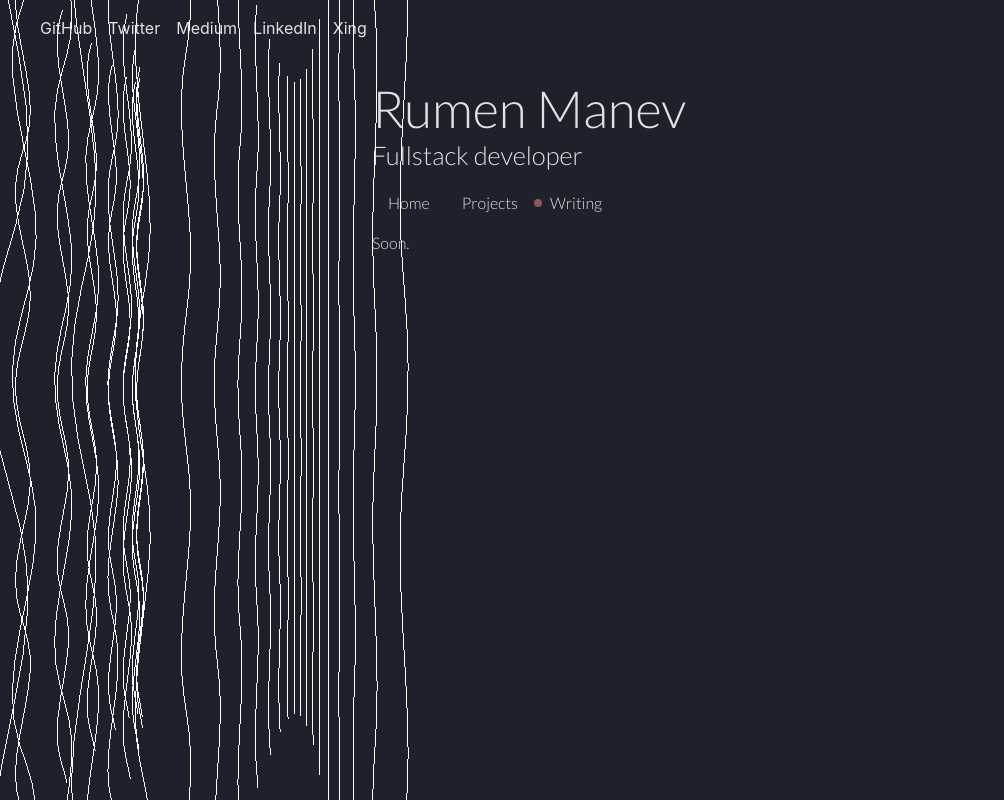
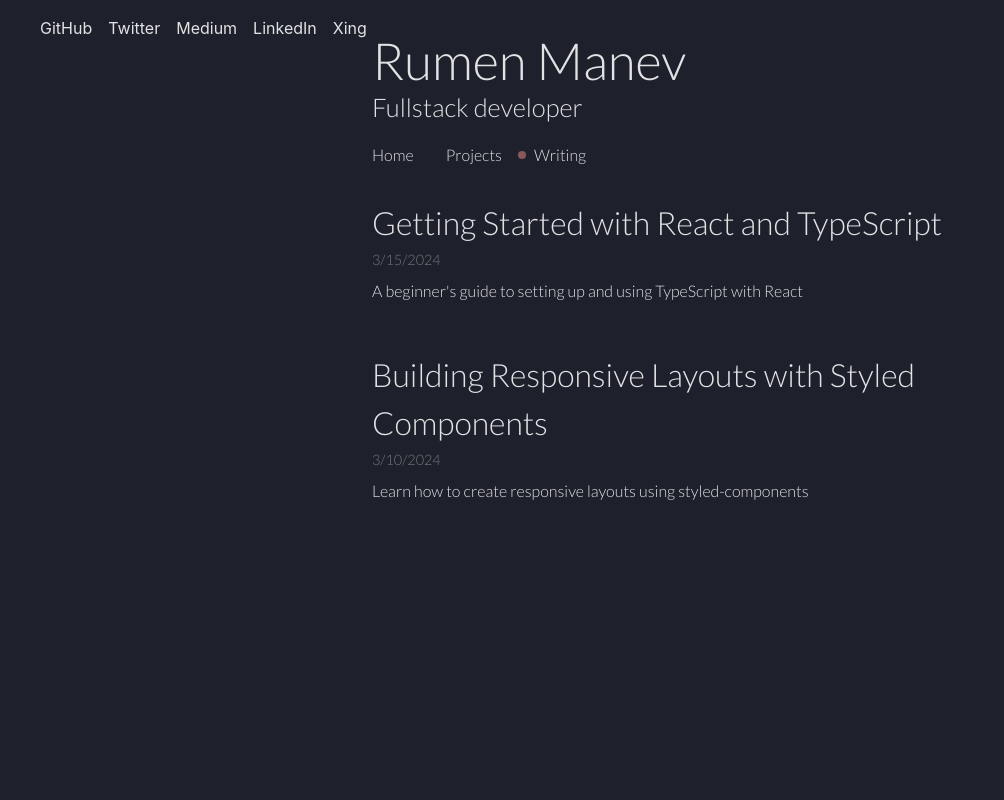
Before and after one commit to rum-n/rmanev9, a React (Vite) app: page /writing in a window 1280 px wide. Shown: the top 800 px of the page, without its empty margins (0-1004 px from the left). Built offline with nearby package versions, Linux system fonts and the light colour scheme.

Commit message:
add blog structure

```diff
--- a/src/App.tsx
+++ b/src/App.tsx
@@ -1,23 +1,41 @@
 import { Home } from "./pages/Home";
-import { BrowserRouter, Route, Routes } from "react-router-dom";
+import { BrowserRouter, Route, Routes, useLocation } from "react-router-dom";
 import { Projects } from "./pages/Projects";
 import ThreeParticles from "./components/ThreeParticles";
 import { PathProvider } from "./context/PathContext";
 import { Writing } from "./pages/Writing";
+import { BlogPost } from "./pages/BlogPost";
+import { useEffect, useState } from "react";
 
 function App() {
   return (
     <PathProvider>
-      <ThreeParticles />
       <BrowserRouter>
+        <ParticlesWrapper />
         <Routes>
           <Route path="/" element={<Home />} />
           <Route path="projects" element={<Projects />}></Route>
           <Route path="writing" element={<Writing />}></Route>
+          <Route path="writing/:slug" element={<BlogPost />} />
         </Routes>
       </BrowserRouter>
     </PathProvider>
   );
 }
 
+const ParticlesWrapper = () => {
+  const [showParticles, setShowParticles] = useState(true);
+  const location = useLocation();
+
+  useEffect(() => {
+    if (location.pathname.includes("/writing")) {
+      setShowParticles(false);
+    } else {
+      setShowParticles(true);
+    }
+  }, [location.pathname]);
+
+  return showParticles ? <ThreeParticles /> : null;
+};
+
 export default App;
--- a/src/components/Layout/index.tsx
+++ b/src/components/Layout/index.tsx
@@ -1,3 +1,5 @@
+import { useEffect, useState } from "react";
+import { useLocation } from "react-router-dom";
 import styled from "styled-components";
 
 type LayoutProps = {
@@ -11,7 +13,7 @@ const LayoutContainer = styled.div`
   min-height: 50vh;
   display: flex;
   justify-content: center;
-  padding: 5rem 2rem 2rem 2rem;
+  padding: 2rem;
 `;
 
 const LinksBox = styled.div`
@@ -83,11 +85,22 @@ const links: Links[] = [
 
 export const Layout = ({ children }: LayoutProps) => {
   const width = window.innerWidth;
+  const location = useLocation();
+
+  const [showLinks, setShowLinks] = useState(width > 1300);
+  useEffect(() => {
+    if (width > 1300) {
+      setShowLinks(true);
+    } else {
+      setShowLinks(false);
+    }
+  }, [width]);
 
   return (
     <LayoutContainer>
       {children}
-      {width > 1300 ? (
+      {location.pathname.includes("/writing/") ? null : <>
+        {showLinks ? (
           <LinksBox>
             <LinksWrapper>
               {(links as Links[]).map((project) => (
@@ -113,5 +126,6 @@ export const Layout = ({ children }: LayoutProps) => {
             </MobileLinksWrapper>
           </MobileLinks>
         }
+      </>}
     </LayoutContainer>);
 };
--- a/src/components/NavMenu/index.tsx
+++ b/src/components/NavMenu/index.tsx
@@ -1,5 +1,5 @@
 import { useContext } from "react";
-import { useNavigate } from "react-router-dom";
+import { useLocation, useNavigate } from "react-router-dom";
 import styled from "styled-components";
 import { PathContext } from "../../context/PathContext";
 
@@ -22,6 +22,7 @@ const MenuList = styled.ul`
   display: flex;
   flex-direction: row;
   padding-left: 1rem;
+  margin-left: -1rem;
   gap: 2rem;
 `;
 
@@ -65,6 +66,7 @@ export const NavMenu = ({ menuItem }: NavMenuProps) => {
   const navigate = useNavigate();
   //@ts-ignore
   const { setPath } = useContext(PathContext);
+  const location = useLocation();
 
   const handleNavigation = (url: string) => {
     setPath({ path: url, setPath: setPath });
@@ -72,6 +74,15 @@ export const NavMenu = ({ menuItem }: NavMenuProps) => {
   };
 
   return (
+    <>
+      {location.pathname.includes("/writing/") ?
+        <>
+          <MenuList>
+            <MenuItemList onClick={() => handleNavigation(menuItems[0].url)}>
+              {menuItems[0].title}
+            </MenuItemList>
+          </MenuList>
+        </> :
         <>
           <NameText>Rumen Manev</NameText>
           <SubtitleText>Fullstack developer</SubtitleText>
@@ -83,5 +94,7 @@ export const NavMenu = ({ menuItem }: NavMenuProps) => {
             ))}
           </MenuList>
         </>
+      }
+    </>
   );
 };
--- /dev/null
+++ b/src/data/blogPosts.ts
@@ -0,0 +1,45 @@
+export const blogPosts = [
+  {
+    id: "1",
+    title: "Getting Started with React and TypeScript",
+    date: "2024-03-15",
+    excerpt: "A beginner's guide to setting up and using TypeScript with React",
+    content: `
+      <h2>Introduction</h2>
+      <p>TypeScript has become an essential tool in modern React development. In this guide, we'll explore how to set up a new React project with TypeScript and understand the key benefits it brings.</p>
+
+      <h3>Setting up your project</h3>
+      <p>You can quickly create a new React + TypeScript project using Vite:</p>
+      <pre><code>npm create vite@latest my-app -- --template react-ts</code></pre>
+
+      <h3>Key Benefits</h3>
+      <ul>
+        <li>Type safety for props and state</li>
+        <li>Better IDE support and autocompletion</li>
+        <li>Catch errors during development</li>
+      </ul>
+    `,
+    slug: "getting-started-react-typescript"
+  },
+  {
+    id: "2",
+    title: "Building Responsive Layouts with Styled Components",
+    date: "2024-03-10",
+    excerpt: "Learn how to create responsive layouts using styled-components",
+    content: `
+      <h2>Why Styled Components?</h2>
+      <p>Styled Components allows you to write actual CSS in your JavaScript, making it easier to create dynamic and maintainable styles.</p>
+
+      <h3>Basic Example</h3>
+      <pre><code>const Container = styled.div\`
+  max-width: 800px;
+  margin: 0 auto;
+
+  @media (max-width: 768px) {
+    padding: 0 1rem;
+  }
+\`;</code></pre>
+    `,
+    slug: "responsive-layouts-styled-components"
+  }
+];
--- /dev/null
+++ b/src/pages/BlogPost.tsx
@@ -0,0 +1,79 @@
+import { useParams } from "react-router-dom";
+import styled from "styled-components";
+import { Layout } from "../components/Layout";
+import { NavMenu } from "../components/NavMenu";
+import { blogPosts } from "../data/blogPosts";
+
+const BlogContent = styled.div`
+  margin-top: 2rem;
+  line-height: 1.6;
+
+  /* Style your HTML content */
+  h2 {
+    margin-top: 2rem;
+    margin-bottom: 1rem;
+  }
+
+  h3 {
+    margin-top: 1.5rem;
+    margin-bottom: 0.75rem;
+  }
+
+  p {
+    margin-bottom: 1rem;
+  }
+
+  ul, ol {
+    margin-bottom: 1rem;
+    padding-left: 1.5rem;
+  }
+
+  pre {
+    background-color: #2d2d2d;
+    padding: 1rem;
+    border-radius: 4px;
+    overflow-x: auto;
+    margin: 1rem 0;
+  }
+
+  code {
+    font-family: monospace;
+  }
+`;
+
+const TitleBox = styled.div`
+  p {
+    margin: 0 0 0 2rem;
+  }
+  font-family: "Lato", sans-serif;
+  width: 600px;
+
+  @media (max-width: 768px) {
+    width: 100%;
+  }
+`;
+
+const BlogDate = styled.span`
+  font-size: 0.9rem;
+  color: #777;
+`;
+
+export const BlogPost = () => {
+  const { slug } = useParams();
+  const post = blogPosts.find(post => post.slug === slug);
+
+  if (!post) {
+    return <div>Post not found</div>;
+  }
+
+  return (
+    <Layout>
+      <TitleBox>
+        <NavMenu menuItem="Writing" />
+        <h1>{post.title}</h1>
+        <BlogDate>{new Date(post.date).toLocaleDateString()}</BlogDate>
+        <BlogContent dangerouslySetInnerHTML={{ __html: post.content }} />
+      </TitleBox>
+    </Layout>
+  );
+};
--- a/src/pages/Writing.tsx
+++ b/src/pages/Writing.tsx
@@ -1,6 +1,8 @@
 import styled from "styled-components";
 import { Layout } from "../components/Layout";
 import { NavMenu } from "../components/NavMenu";
+import { blogPosts } from "../data/blogPosts";
+import { useNavigate } from "react-router-dom";
 
 const TitleBox = styled.div`
   font-family: "Lato", sans-serif;
@@ -11,12 +13,51 @@ const TitleBox = styled.div`
   }
 `;
 
+const BlogList = styled.div`
+  margin-top: 2rem;
+  display: flex;
+  flex-direction: column;
+  gap: 2rem;
+`;
+
+const BlogPost = styled.div`
+  cursor: pointer;
+  transition: 0.2s ease-in-out;
+
+  &:hover {
+    color: #777;
+  }
+`;
+
+const BlogTitle = styled.h2`
+  font-size: 2rem;
+  margin: 0;
+`;
+
+const BlogDate = styled.span`
+  font-size: 0.9rem;
+  color: #777;
+`;
+
+const BlogExcerpt = styled.p`
+  margin-top: 0.5rem;
+`;
+
 export const Writing = () => {
+  const navigate = useNavigate();
   return (
     <Layout>
       <TitleBox>
         <NavMenu menuItem="Writing" />
-        <p>Soon.</p>
+        <BlogList>
+          {blogPosts.map((post) => (
+            <BlogPost key={post.id} onClick={() => navigate(`/writing/${post.slug}`)}>
+              <BlogTitle>{post.title}</BlogTitle>
+              <BlogDate>{new Date(post.date).toLocaleDateString()}</BlogDate>
+              <BlogExcerpt>{post.excerpt}</BlogExcerpt>
+            </BlogPost>
+          ))}
+        </BlogList>
       </TitleBox>
     </Layout>
   );
```
Also changed, not shown: public/posts/getting-started-react-typescript.html (added, +52 -0 lines). Lines whose indentation alone changed are shown as unchanged.
